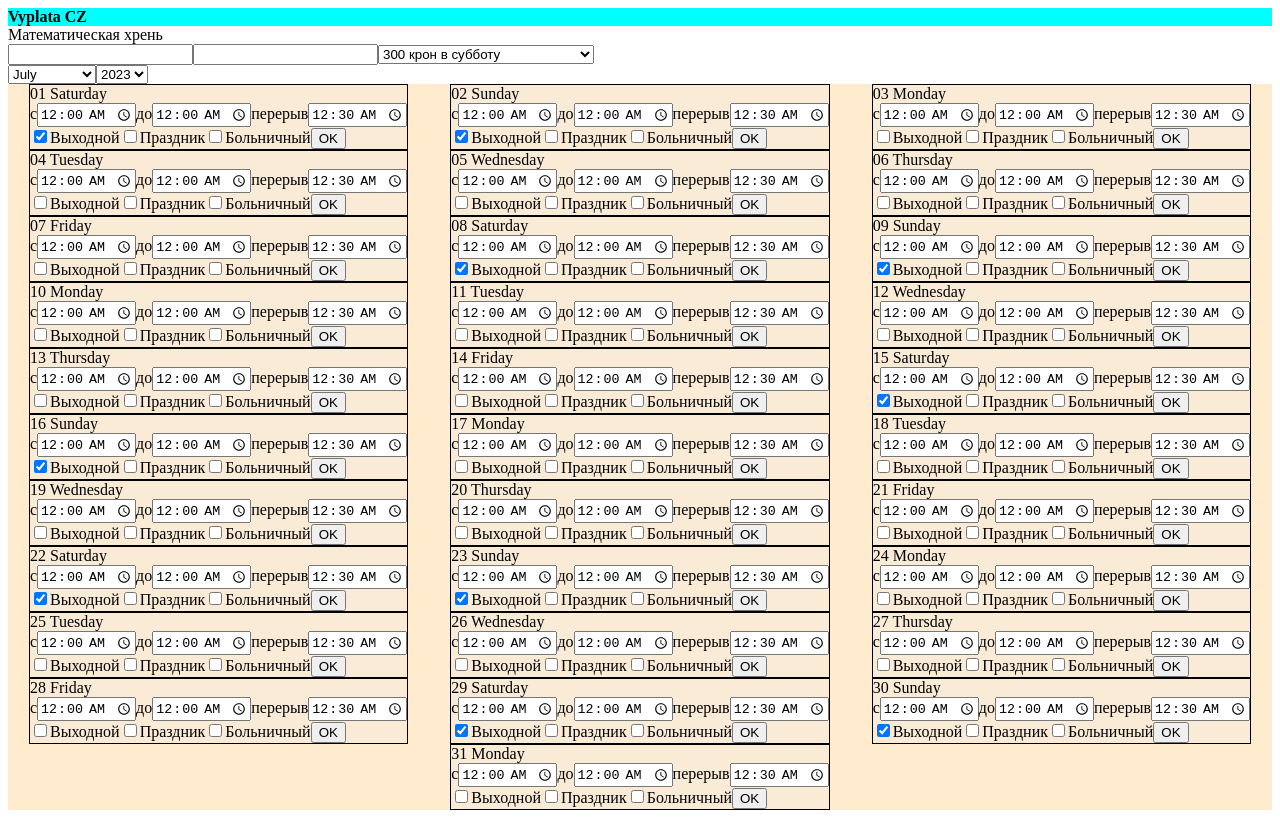
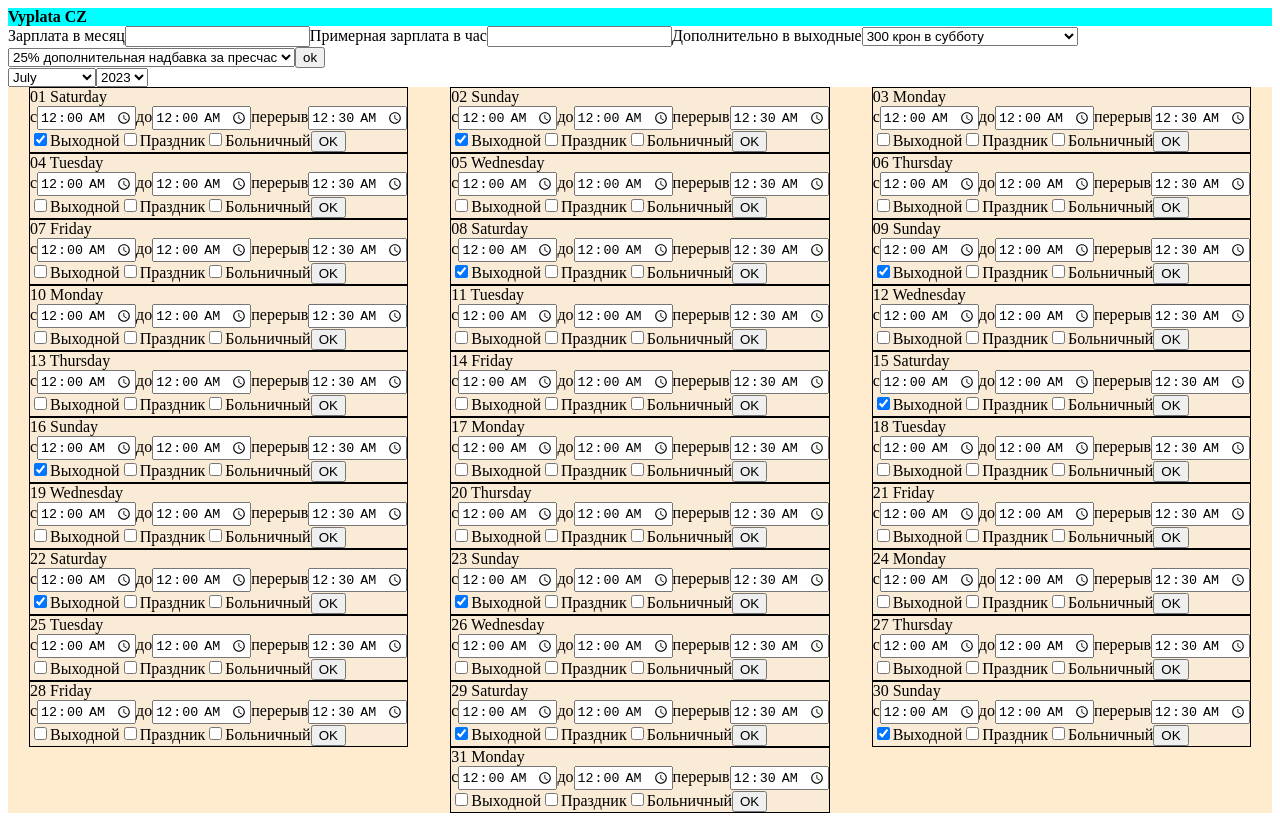
Before and after one commit to ponomarovs87/My_Projects, a React (Create React App) app in the folder viplata/: page / in a window 1280 px wide. Built offline with nearby package versions, Linux system fonts and the light colour scheme.

Commit message:
edit MathInfo shows

```diff
--- a/viplata/src/components/Content/Content.tsx
+++ b/viplata/src/components/Content/Content.tsx
@@ -1,7 +1,7 @@
 import React, { useState, useCallback } from "react";
 import { Days } from "./Days/Days";
 import { MonthTitle } from "./MonthTitle/MonthTitle";
-import { MathInpus } from "./MathInputs/MathInpus";
+import { MathInputs } from "./MathInputs/MathInpus";
 
 export function Content() {
 	const [selectedMonth, setSelectedMonth] = useState(new Date());
@@ -12,7 +12,7 @@ export function Content() {
 
 	return (
 		<>
-			<MathInpus />
+			<MathInputs selectedMonth={selectedMonth}/>
 			<MonthTitle onMonthChange={handleMonthChange} />
 			<Days selectedMonth={selectedMonth} />
 		</>
--- a/viplata/src/components/Content/Days/DayInfo.tsx
+++ b/viplata/src/components/Content/Days/DayInfo.tsx
@@ -20,7 +20,7 @@ export const DayInfo: React.FC<{ newDay: DayObj }> = ({ newDay }) => {
 				</>
 			);
 		}
-		return <div>В этот день не было ночной смены</div>;
+		return <></>;
 	};
 
 	const stuffDay = () => {
--- a/viplata/src/components/Content/MathInputs/MathInpus.tsx
+++ b/viplata/src/components/Content/MathInputs/MathInpus.tsx
@@ -1,18 +1,81 @@
-import React from "react";
+import React, { useState, useEffect } from "react";
+import { useForm, SubmitHandler } from "react-hook-form";
+import { interfaceMathInputsObj, MathInputsObj } from "../../logic/abstractionObjects/mathInputsObj";
+import { saveToBaseMathInputs } from "../../logic/LocaleStorage/addEdditToLocaleStorage";
+import { loadFromBaseMathInputs } from "../../logic/LocaleStorage/loadFromBase";
 
-export const MathInpus: React.FC<{}> = () => {
-	return (
-		<div>
-			Математическая хрень
-			<form>
-				<input type="number" />
-				<input type="number" />
-				<select id="veekendBonus">
-					<option value="100kc">300 крон в субботу</option>
-					<option value="10procent">10% дополнительная надбавка</option>
+interface DaysProps {
+	selectedMonth: Date;
+}
+
+export const MathInputs: React.FC<DaysProps> = ({ selectedMonth }) => {
+	const {
+		register,
+		handleSubmit,
+		formState: { errors },
+		reset
+	} = useForm<interfaceMathInputsObj>();
+
+	const [MathInfo, setMathInfo] = useState<interfaceMathInputsObj | null>(null);
+	const regExPattern = "d+(.d{1,2})?";
+	const step = "0.01";
+
+	const onsubmit: SubmitHandler<interfaceMathInputsObj> = async (data) => {
+		const newMathInputsObj = new MathInputsObj(data.monthlySalary, data.monthlyPrumer, data.weekendBonus, data.additionalAllowanceForPreshour);
+		console.log(data);
+		console.log(selectedMonth);
+		console.log(newMathInputsObj);
+		await saveToBaseMathInputs(newMathInputsObj, selectedMonth);
+		setMathInfo(newMathInputsObj);
+	};
+
+	useEffect(() => {
+		const loadedMathInfo = loadFromBaseMathInputs(selectedMonth);
+		if (loadedMathInfo) {
+			setMathInfo(loadedMathInfo);
+			reset(loadedMathInfo);
+		}
+	}, [selectedMonth, reset]);
+
+	const formInfo = () => {
+		return (
+			<form onSubmit={handleSubmit(onsubmit)}>
+				<span>Зарплата в месяц</span>
+				<input type="number" step={step} pattern={regExPattern} {...register("monthlySalary")} />
+				<span>Примерная зарплата в час</span>
+				<input type="number" step={step} pattern={regExPattern} {...register("monthlyPrumer")} />
+				<span>Дополнительно в выходные</span>
+				<select id="weekendBonus" {...register("weekendBonus")}>
+					<option value="300kc">300 крон в субботу</option>
+					<option value="10%">10% дополнительная надбавка</option>
 				</select>
+				<select id="additionalAllowanceForPreshour" {...register("additionalAllowanceForPreshour")}>
+					<option value="25%">25% дополнительная надбавка за пресчас</option>
+				</select>
+				<button type="submit">ok</button>
+			</form>
+		);
+	};
 
-			</form>
-		</div>
-	);
+	const finishMathInfo = () => {
+		if (MathInfo) {
+			return (
+				<>
+					<div>
+						<span> Зарплата в месяц </span>
+						<span>{MathInfo.monthlySalary}</span>
+
+						<span> Примерная зарплата в час </span>
+						<span>{MathInfo.monthlyPrumer}</span>
+					</div>
+
+					<button onClick={() => setMathInfo(null)}>Изменить</button>
+				</>
+			);
+		} else {
+			return formInfo();
+		}
+	};
+
+	return <div>{finishMathInfo()}</div>;
 };
--- a/viplata/src/components/logic/LocaleStorage/addEdditToLocaleStorage.ts
+++ b/viplata/src/components/logic/LocaleStorage/addEdditToLocaleStorage.ts
@@ -1,6 +1,7 @@
 import { load } from "./load";
 import { setItem } from "./setItem";
 import { interfaceDayObj } from "../abstractionObjects/dayObj";
+import { interfaceMathInputsObj } from "../abstractionObjects/mathInputsObj";
 
 export function saveToBase(dayObj: interfaceDayObj, date: Date) {
 	const WorkDaysBase = load();
@@ -22,3 +23,23 @@ export function saveToBase(dayObj: interfaceDayObj, date: Date) {
 
 	setItem(updatedWorkDaysBase);
 }
+
+export function saveToBaseMathInputs(MathInputs: interfaceMathInputsObj, date: Date) {
+	const WorkDaysBase = load();
+	const year = date.getFullYear();
+	const month = date.getMonth() + 1;
+
+	//  { год: { месяц: { день: dayObj } } }
+	const updatedWorkDaysBase = {
+		...WorkDaysBase,
+		[year]: {
+			...WorkDaysBase[year],
+			[month]: {
+				...WorkDaysBase[year]?.[month],
+				MathInputs: MathInputs
+			}
+		}
+	};
+
+	setItem(updatedWorkDaysBase);
+}
--- a/viplata/src/components/logic/LocaleStorage/loadFromBase.ts
+++ b/viplata/src/components/logic/LocaleStorage/loadFromBase.ts
@@ -1,5 +1,6 @@
 import { load } from "./load";
 import { interfaceDayObj } from "../abstractionObjects/dayObj";
+import { interfaceMathInputsObj } from "../abstractionObjects/mathInputsObj";
 
 export function loadFromBase(date: Date): interfaceDayObj | null {
 	const WorkDaysBase = load();
@@ -9,3 +10,24 @@ export function loadFromBase(date: Date): interfaceDayObj | null {
 
 	return WorkDaysBase[year]?.[month]?.[day] || null;
 }
+
+export function loadFromBaseMathInputs(date: Date, count: number = 0): interfaceMathInputsObj | null {
+	const WorkDaysBase = load();
+	const year = date.getFullYear();
+	const month = date.getMonth() + 1;
+	const answer = WorkDaysBase[year]?.[month]?.MathInputs || null;
+
+	if (answer || count >= 12) {
+		return answer;
+	}
+
+	const newDate = new Date(date);
+	if (date.getMonth() === 0) {
+		newDate.setFullYear(date.getFullYear() - 1);
+		newDate.setMonth(11);
+	} else {
+		newDate.setMonth(date.getMonth() - 1);
+	}
+
+	return loadFromBaseMathInputs(newDate, count + 1);
+}
--- /dev/null
+++ b/viplata/src/components/logic/abstractionObjects/mathInputsObj.ts
@@ -0,0 +1,20 @@
+export interface interfaceMathInputsObj {
+	monthlySalary: number;
+	monthlyPrumer: number;
+	weekendBonus: string;
+	additionalAllowanceForPreshour: string;
+}
+
+export class MathInputsObj {
+	monthlySalary: number;
+	monthlyPrumer: number;
+	weekendBonus: string;
+	additionalAllowanceForPreshour: string;
+
+	constructor(monthlySalary: number, monthlyPrumer: number, weekendBonus: string, additionalAllowanceForPreshour: string) {
+		this.monthlySalary = +monthlySalary;
+		this.monthlyPrumer = +monthlyPrumer;
+		this.weekendBonus = weekendBonus;
+		this.additionalAllowanceForPreshour = additionalAllowanceForPreshour;
+	}
+}
```
